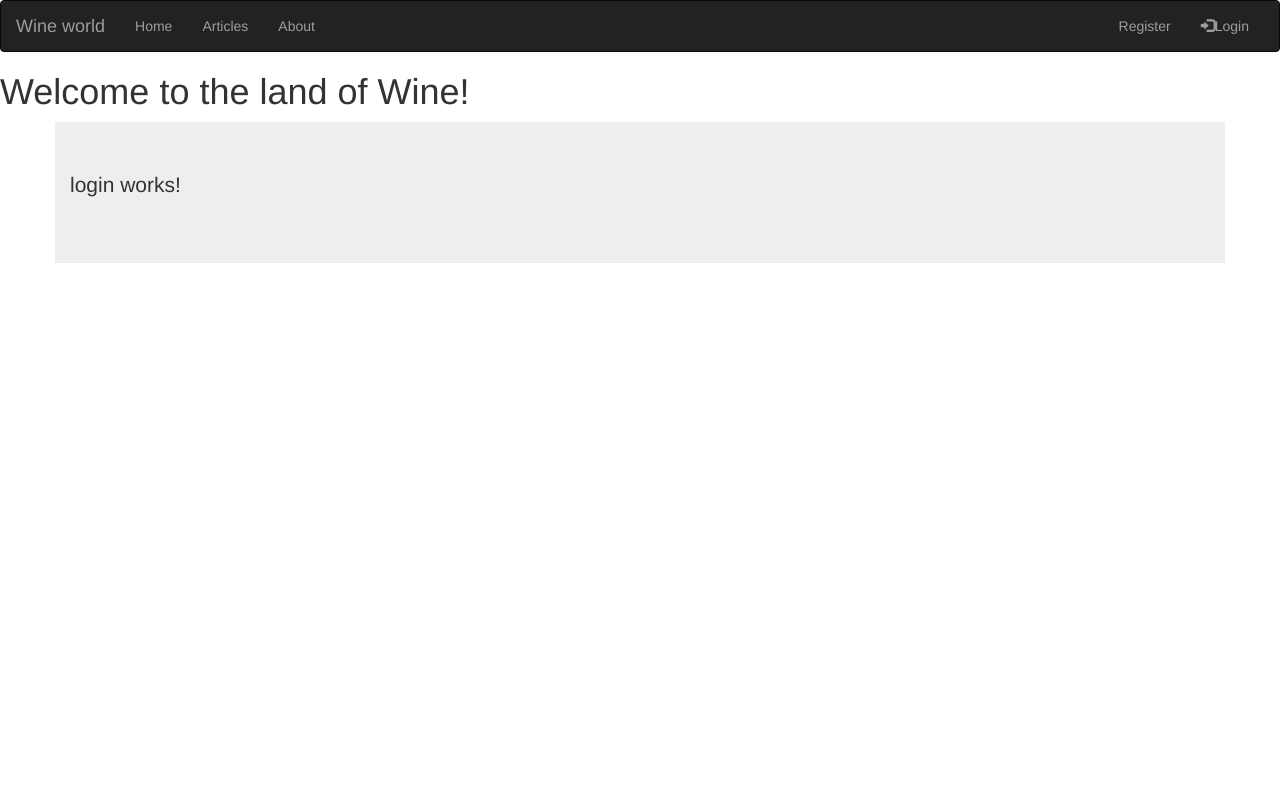
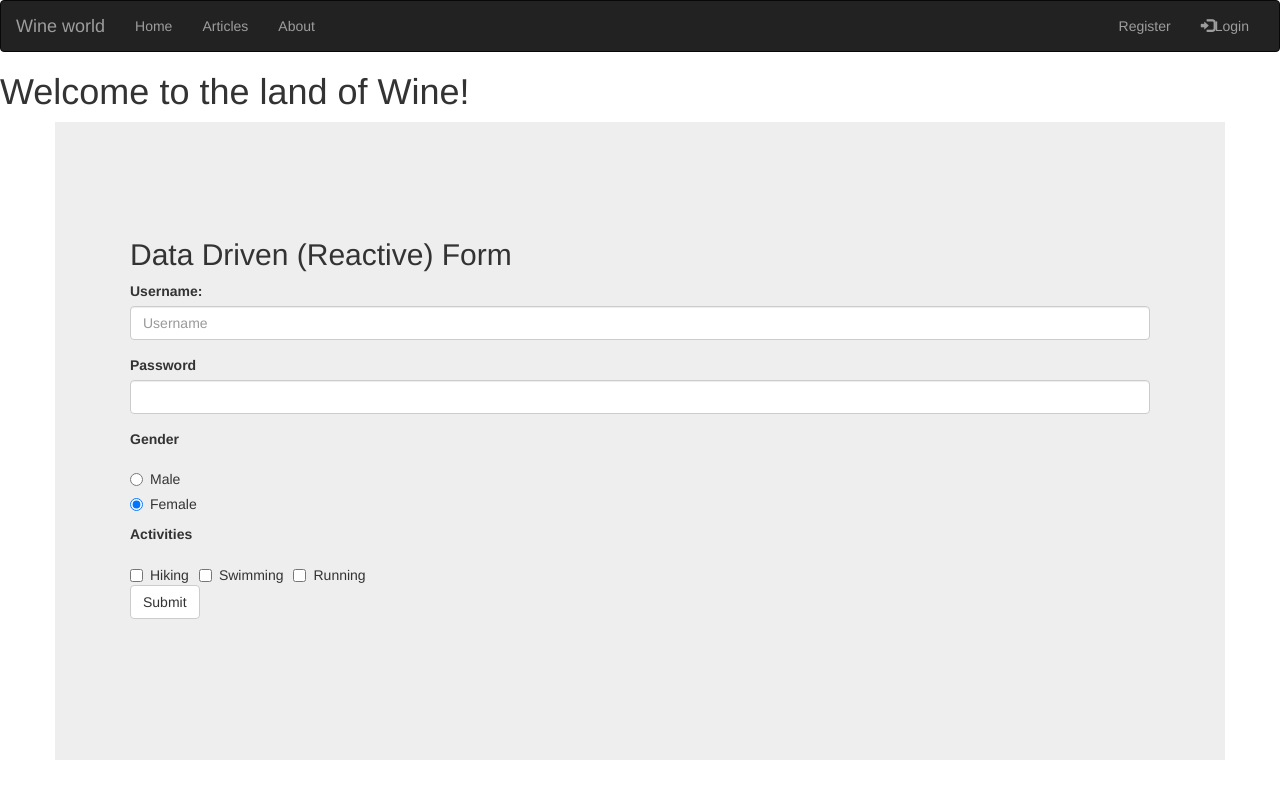
Before and after one commit to pepinho24/Wine-World, an Angular app: page /login in a window 1280 px wide. Built offline with nearby package versions, Linux system fonts and the light colour scheme.

Commit message:
Add kind of working authentication (page should be refreshed to hide the register/login and show Logged user)

```diff
--- a/src/app/components/login/login.component.html
+++ b/src/app/components/login/login.component.html
@@ -1,3 +1,46 @@
-<p>
-  login works!
-</p>
+<div class="jumbotron">
+    <h2>Data Driven (Reactive) Form</h2>
+    <!-- Right of the bat, we no longer declare a local variable but use the formGroup directive and set it the loginForm object we defined in the constructor. Throughout the form, we will reference the loginForm root object as can be seen in the submitForm function.-->
+    <form [formGroup]="loginForm" (ngSubmit)="submitForm(loginForm.value)">
+      <div class="form-group">
+        <label>Username:</label>
+        <!-- Rather than set an ngModel, we use the formControl directive to sync our input to the loginForm object. Notice that we are also setting the attribute we wish the corresponding input to sync with. We no longer need the name attribute, but can optionally add it. -->
+        <input class="form-control" type="text" placeholder="Username" [formControl]="loginForm.controls['username']">
+      </div>
+      <div class="form-group">
+        <label>Password</label>
+        <input class="form-control" type="password" [formControl]="loginForm.controls['password']">
+      </div>
+      <div class="form-group">
+        <label>Gender</label>
+      </div>
+      <div class="radio">
+        <label>
+          <input type="radio" name="gender" value="Male" [formControl]="loginForm.controls['gender']">
+          Male
+        </label>
+      </div>
+      <div class="radio">
+        <label>
+          <!-- This works the same way for radio and checkboxes as can be seen below -->
+          <input type="radio" name="gender" value="Female" [formControl]="loginForm.controls['gender']">
+          Female
+        </label>
+      </div>
+      <div class="form-group">
+        <label>Activities</label>
+      </div>
+      <label class="checkbox-inline">
+        <input type="checkbox" value="hiking" name="hiking" [formControl]="loginForm.controls['hiking']"> Hiking
+      </label>
+      <label class="checkbox-inline">
+        <input type="checkbox" value="swimming" name="swimming" [formControl]="loginForm.controls['swimming']"> Swimming
+      </label>
+      <label class="checkbox-inline">
+        <input type="checkbox" value="running" name="running" [formControl]="loginForm.controls['running']"> Running
+      </label>
+      <div class="form-group">
+        <button type="submit" class="btn btn-default">Submit</button>
+      </div>
+    </form>
+  </div>
--- a/src/app/components/login/login.component.ts
+++ b/src/app/components/login/login.component.ts
@@ -1,4 +1,8 @@
 import { Component, OnInit } from '@angular/core';
+import { FormBuilder, FormGroup } from '@angular/forms';
+
+import { Authentication } from '../../core/authentication';
+import { Router } from '@angular/router';
 
 @Component({
   selector: 'app-login',
@@ -6,10 +10,27 @@ import { Component, OnInit } from '@angular/core';
   styleUrls: ['./login.component.css']
 })
 export class LoginComponent implements OnInit {
-
-  constructor() { }
+  loginForm: FormGroup;
+  constructor(public auth: Authentication, fb: FormBuilder, public router: Router) {
+    // Here we are using the FormBuilder to build out our form.
+    this.loginForm = fb.group({
+      'username': '',
+      'password': '',
+      'gender': 'Female',
+      'hiking': false,
+      'running': false,
+      'swimming': false
+    });
+  }
 
   ngOnInit() {
   }
+  submitForm(value: any): void {
+    this.auth.login(value.username, value.password)
+      .subscribe(
+      (token: any) => { this.router.navigate(['../Home']); }
+      );
+    console.log(value);
+  }
 
 }
--- a/src/app/components/navbar/navbar.component.html
+++ b/src/app/components/navbar/navbar.component.html
@@ -15,7 +15,11 @@
           <li><a [routerLink]="['articles']">Articles</a></li>
           <li><a [routerLink]="['about']">About</a></li>
         </ul>
-      <ul class="nav navbar-nav navbar-right">
+        <ul *ngIf="isLoggedIn" class="nav navbar-nav navbar-right">
+          <li>Hello, {{ username }}</li>
+          <li><a (click)="onLogout()">Logout</a></li>
+        </ul>
+        <ul *ngIf="!isLoggedIn" class="nav navbar-nav navbar-right">
           <li><a [routerLink]="['register']">Register</a></li>
           <li><a [routerLink]="['login']"><span class="glyphicon glyphicon-log-in"></span>Login</a></li>
         </ul>
--- a/src/app/components/navbar/navbar.component.ts
+++ b/src/app/components/navbar/navbar.component.ts
@@ -1,4 +1,7 @@
 import { Component, OnInit } from '@angular/core';
+import { isLoggedin } from '../../core/is-loggedin';
+import { Authentication } from '../../core/authentication';
+import { Router } from '@angular/router';
 
 @Component({
   selector: 'navbar',
@@ -6,10 +9,20 @@ import { Component, OnInit } from '@angular/core';
   styleUrls: ['./navbar.component.css']
 })
 export class NavbarComponent implements OnInit {
+  username: string;
+  isLoggedIn: boolean;
+  constructor(public auth: Authentication, public router: Router) {}
 
-  constructor() { }
+  onLogout() {
+    this.auth.logout()
+      .subscribe(
+        () => this.router.navigate(['../Login']),
+      );
+  }
 
   ngOnInit() {
+    this.username = localStorage.getItem('username');
+    this.isLoggedIn = isLoggedin();
   }
 
 }
--- a/src/app/components/register/register.component.html
+++ b/src/app/components/register/register.component.html
@@ -1,3 +1,50 @@
-<p>
-  register works!
-</p>
+<div class="jumbotron">
+    <h2>Register Form</h2>
+    <form [formGroup]="complexForm" (ngSubmit)="submitForm(complexForm.value)">
+      <div class="form-group" [ngClass]="{'has-error':!complexForm.controls['firstName'].valid && complexForm.controls['firstName'].touched}">
+        <label>First Name:</label>
+        <input class="form-control" type="text" placeholder="John" [formControl]="complexForm.controls['firstName']">
+        <!-- The hasError method will tell us if a particular error exists -->
+        <div *ngIf="complexForm.controls['firstName'].hasError('required') && complexForm.controls['firstName'].touched" class="alert alert-danger">You must include a first name.</div>
+      </div>
+      <div class="form-group" [ngClass]="{'has-error':!complexForm.controls['lastName'].valid && complexForm.controls['lastName'].touched}">
+        <label>Last Name</label>
+        <input class="form-control" type="text" placeholder="Doe" [formControl]="complexForm.controls['lastName']">
+        <!-- The hasError method can work with the built in validators but custom validators as well -->
+        <div *ngIf="complexForm.controls['lastName'].hasError('required') && complexForm.controls['lastName'].touched" class="alert alert-danger">You must include a last name.</div>
+        <div *ngIf="complexForm.controls['lastName'].hasError('minlength') && complexForm.controls['lastName'].touched" class="alert alert-danger">Your last name must be at least 5 characters long.</div>
+        <div *ngIf="complexForm.controls['lastName'].hasError('maxlength') && complexForm.controls['lastName'].touched" class="alert alert-danger">Your last name cannot exceed 10 characters.</div>
+      </div>
+      <div class="form-group">
+        <label>Gender</label>
+        <div class="alert alert-danger" *ngIf="!complexForm.controls['gender'].valid && complexForm.controls['gender'].touched">You must select a gender.</div>
+      </div>
+      <div class="radio">
+        <label>
+          <input type="radio" name="gender" value="Male" [formControl]="complexForm.controls['gender']">
+          Male
+        </label>
+      </div>
+      <div class="radio">
+        <label>
+          <input type="radio" name="gender" value="Female" [formControl]="complexForm.controls['gender']">
+          Female
+        </label>
+      </div>
+      <div class="form-group">
+        <label>Activities</label>
+      </div>
+      <label class="checkbox-inline">
+        <input type="checkbox" value="hiking" name="hiking" [formControl]="complexForm.controls['hiking']"> Hiking
+      </label>
+      <label class="checkbox-inline">
+        <input type="checkbox" value="swimming" name="swimming" [formControl]="complexForm.controls['swimming']"> Swimming
+      </label>
+      <label class="checkbox-inline">
+        <input type="checkbox" value="running" name="running" [formControl]="complexForm.controls['running']"> Running
+      </label>
+      <div class="form-group">
+        <button type="submit" class="btn btn-primary" [disabled]="!complexForm.valid">Submit</button>
+      </div>
+    </form>
+  </div>
--- a/src/app/components/register/register.component.ts
+++ b/src/app/components/register/register.component.ts
@@ -1,4 +1,5 @@
 import { Component, OnInit } from '@angular/core';
+import { FormGroup, FormBuilder, Validators } from '@angular/forms';
 
 @Component({
   selector: 'app-register',
@@ -6,8 +7,23 @@ import { Component, OnInit } from '@angular/core';
   styleUrls: ['./register.component.css']
 })
 export class RegisterComponent implements OnInit {
+  complexForm: FormGroup;
+  constructor(fb: FormBuilder) {
+    this.complexForm = fb.group({
+      // To add a validator, we must first convert the string value into an array. The first item in the array is the default value if any, then the next item in the array is the validator. Here we are adding a required validator meaning that the firstName attribute must have a value in it.
+      'firstName': [null, Validators.required],
+      // We can use more than one validator per field. If we want to use more than one validator we have to wrap our array of validators with a Validators.compose function. Here we are using a required, minimum length and maximum length validator.
+      'lastName': [null, Validators.compose([Validators.required, Validators.minLength(5), Validators.maxLength(10)])],
+      'gender': [null, Validators.required],
+      'hiking': false,
+      'running': false,
+      'swimming': false
+    });
+  }
 
-  constructor() { }
+  submitForm(value: any) {
+    console.log(value);
+  }
 
   ngOnInit() {
   }
--- /dev/null
+++ b/src/app/core/authentication.ts
@@ -0,0 +1,65 @@
+import {Injectable} from '@angular/core';
+import { Observable } from 'rxjs/Rx';
+
+
+@Injectable()
+export class Authentication {
+  token: string;
+
+  constructor() {
+    this.token = localStorage.getItem('token');
+  }
+
+  login(username: String, password: String) {
+    /*
+     * If we had a login api, we would have done something like this
+
+    return this.http.post('/auth/login', JSON.stringify({
+        username: username,
+        password: password
+      }), {
+        headers: new Headers({
+          'Content-Type': 'application/json'
+        })
+      })
+      .map((res : any) => {
+        let data = res.json();
+        this.token = data.token;
+        localStorage.setItem('token', this.token);
+      });
+
+      for the purpose of this cookbook, we will just simulate that
+    */
+    if (username === 'test' && password === 'test') {
+      this.token = 'token';
+      localStorage.setItem('token', this.token);
+      localStorage.setItem('username', username.toString());
+
+      return Observable.of('token');
+    }
+
+    return Observable.throw('authentication failure');
+  }
+
+  logout() {
+    /*
+     * If we had a login api, we would have done something like this
+
+    return this.http.get(this.config.serverUrl + '/auth/logout', {
+      headers: new Headers({
+        'x-security-token': this.token
+      })
+    })
+    .map((res : any) => {
+      this.token = undefined;
+      localStorage.removeItem('token');
+    });
+     */
+
+    this.token = undefined;
+    localStorage.removeItem('token');
+    localStorage.removeItem('username');
+
+    return Observable.of(true);
+  }
+}
--- /dev/null
+++ b/src/app/core/is-loggedin.ts
@@ -0,0 +1,3 @@
+export function isLoggedin() {
+  return !!localStorage.getItem('token');
+}
```
Also changed, not shown: src/app/app.module.ts (+6 -3 lines). Lines whose indentation alone changed are shown as unchanged.
